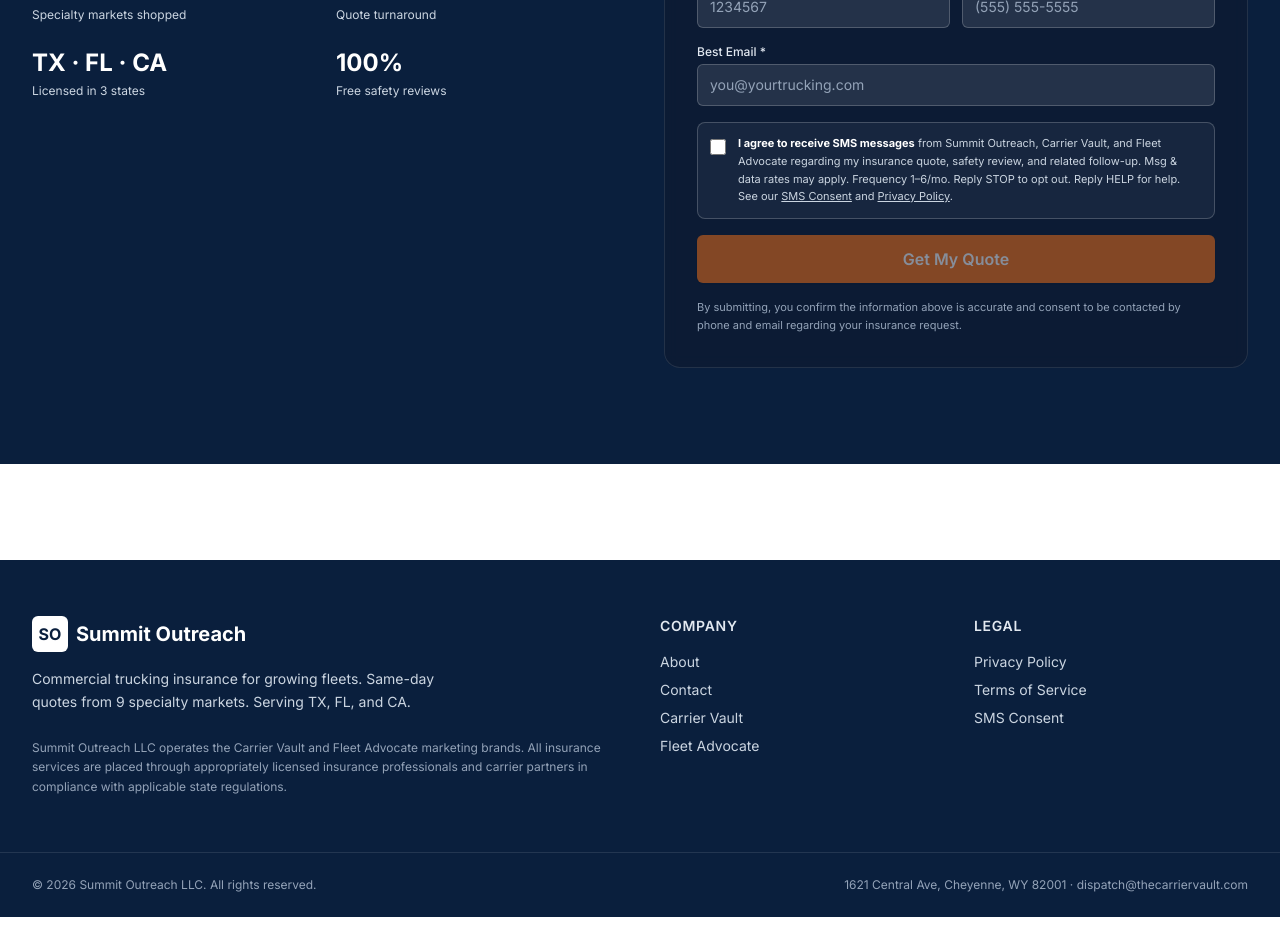
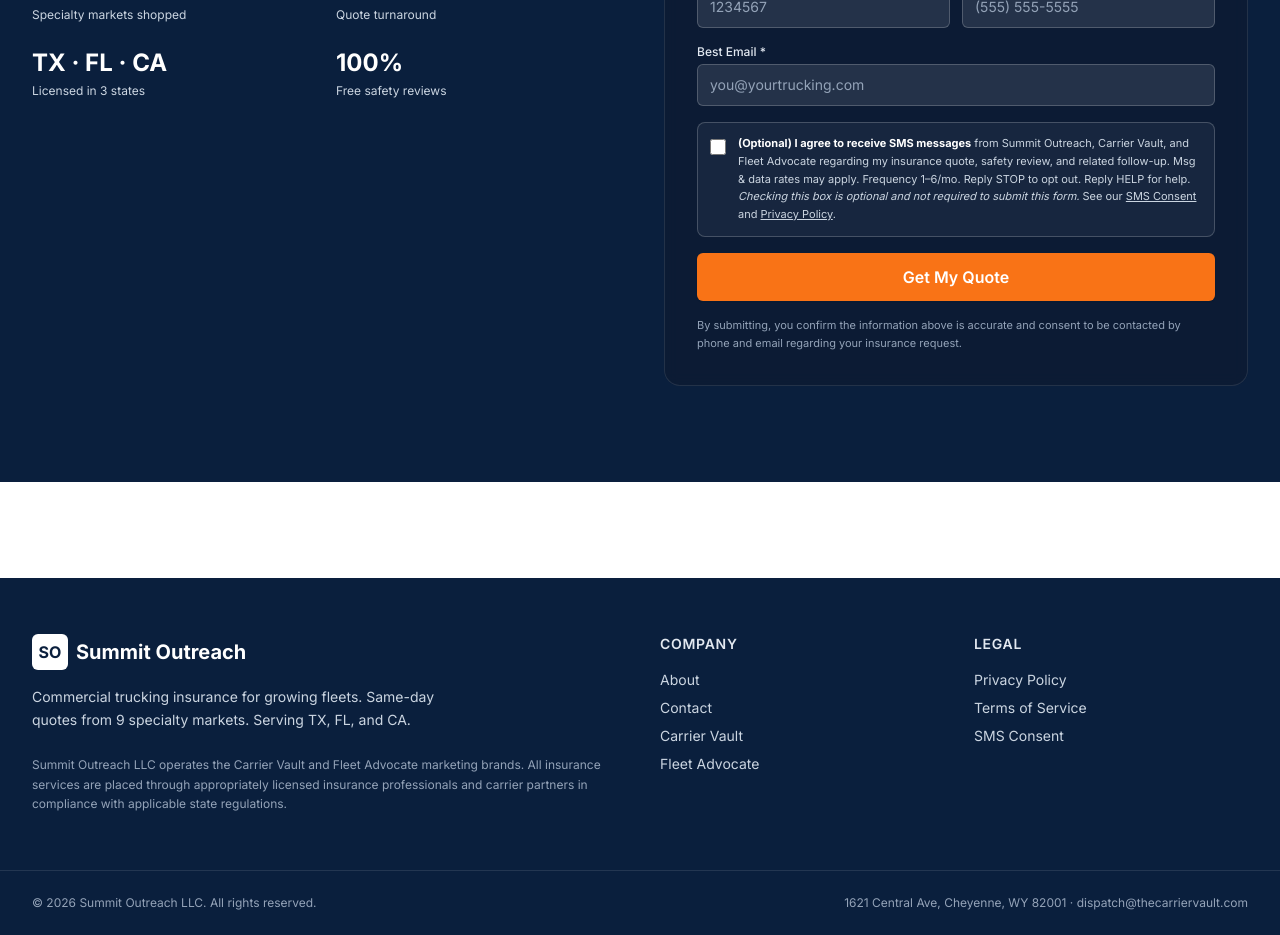
Before and after one commit to ceoaiagent10/summit-outreach-site, a Next.js app: page / in a window 1280 px wide. Shown: the part 3560-4495 px from the top of the page. Built offline with nearby package versions, Linux system fonts and the light colour scheme.

Commit message:
fix(lead-form): make SMS consent checkbox OPTIONAL per TCR/CTIA A2P spec

```diff
--- a/components/lead-form.tsx
+++ b/components/lead-form.tsx
@@ -129,7 +129,7 @@
         />
       </div>
 
-      {/* A2P 10DLC compliant SMS consent — unchecked by default, required before submit */}
+      {/* A2P 10DLC compliant SMS consent — unchecked by default, OPTIONAL (not required to submit) per TCR/CTIA spec */}
       <label
         htmlFor="sms_consent_box"
         className={`flex items-start gap-3 rounded-lg border p-3 cursor-pointer ${
@@ -143,23 +143,23 @@
           type="checkbox"
           checked={smsConsent}
           onChange={(e) => setSmsConsent(e.target.checked)}
-          required
           className="mt-1 h-4 w-4 flex-shrink-0 rounded border-slate-300 text-brand-accent focus:ring-brand-accent"
         />
         <span className={`text-[11px] leading-relaxed ${variant === "dark" ? "text-slate-300" : "text-slate-600"}`}>
           <strong className={variant === "dark" ? "text-white" : "text-brand-ink"}>
-            I agree to receive SMS messages
+            (Optional) I agree to receive SMS messages
           </strong>{" "}
           from Summit Outreach, Carrier Vault, and Fleet Advocate regarding my
           insurance quote, safety review, and related follow-up. Msg &amp; data
           rates may apply. Frequency 1&ndash;6/mo. Reply STOP to opt out. Reply
-          HELP for help. See our{" "}
+          HELP for help. <em>Checking this box is optional and not required to
+          submit this form.</em> See our{" "}
           <a href="/sms-consent" className="underline">SMS Consent</a> and{" "}
           <a href="/privacy" className="underline">Privacy Policy</a>.
         </span>
       </label>
 
-      <SubmitButton label={cta} disabled={!smsConsent} />
+      <SubmitButton label={cta} disabled={false} />
 
       {state.status === "error" && (
         <p className={`text-xs ${variant === "dark" ? "text-orange-300" : "text-red-600"}`}>{state.message}</p>
```
